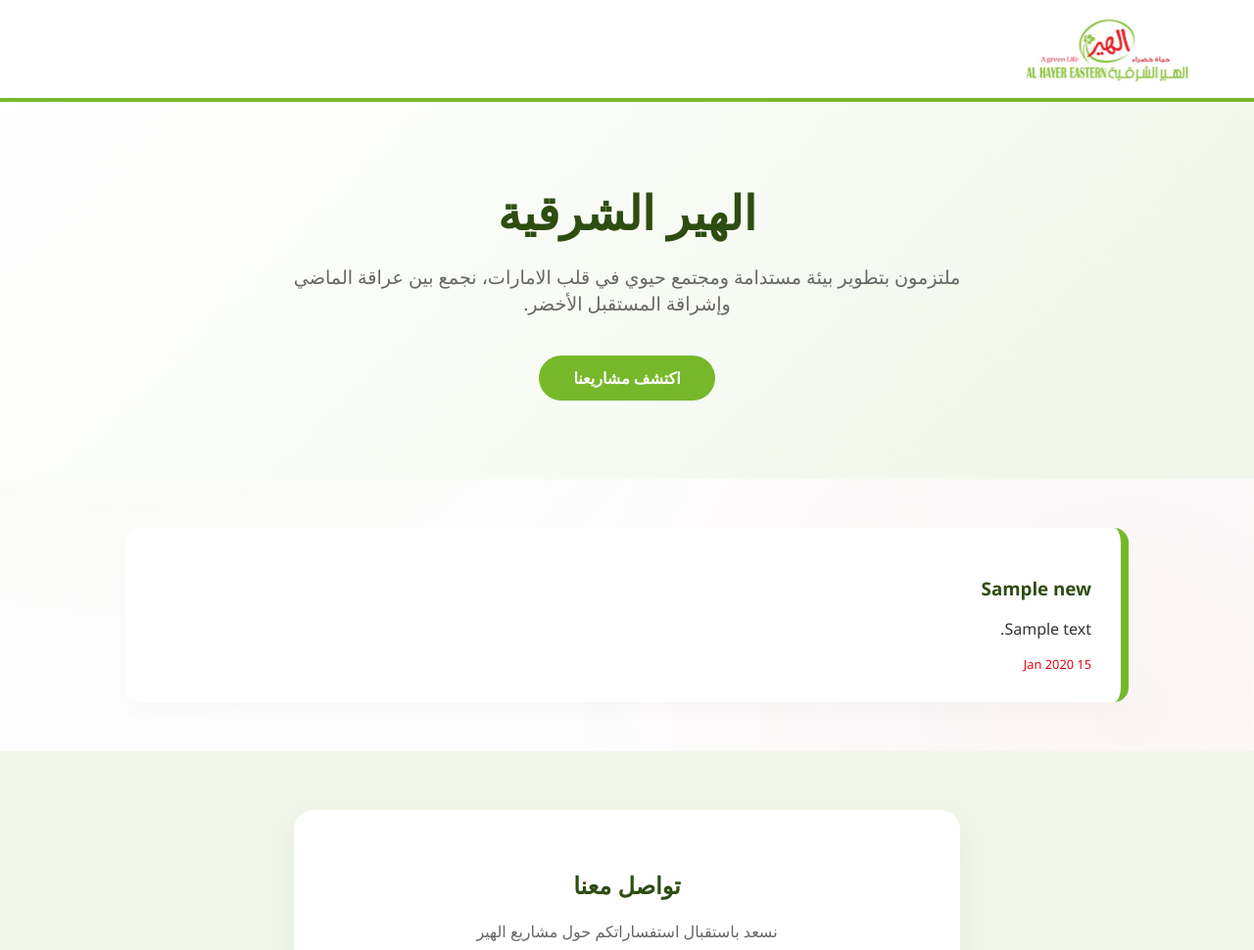
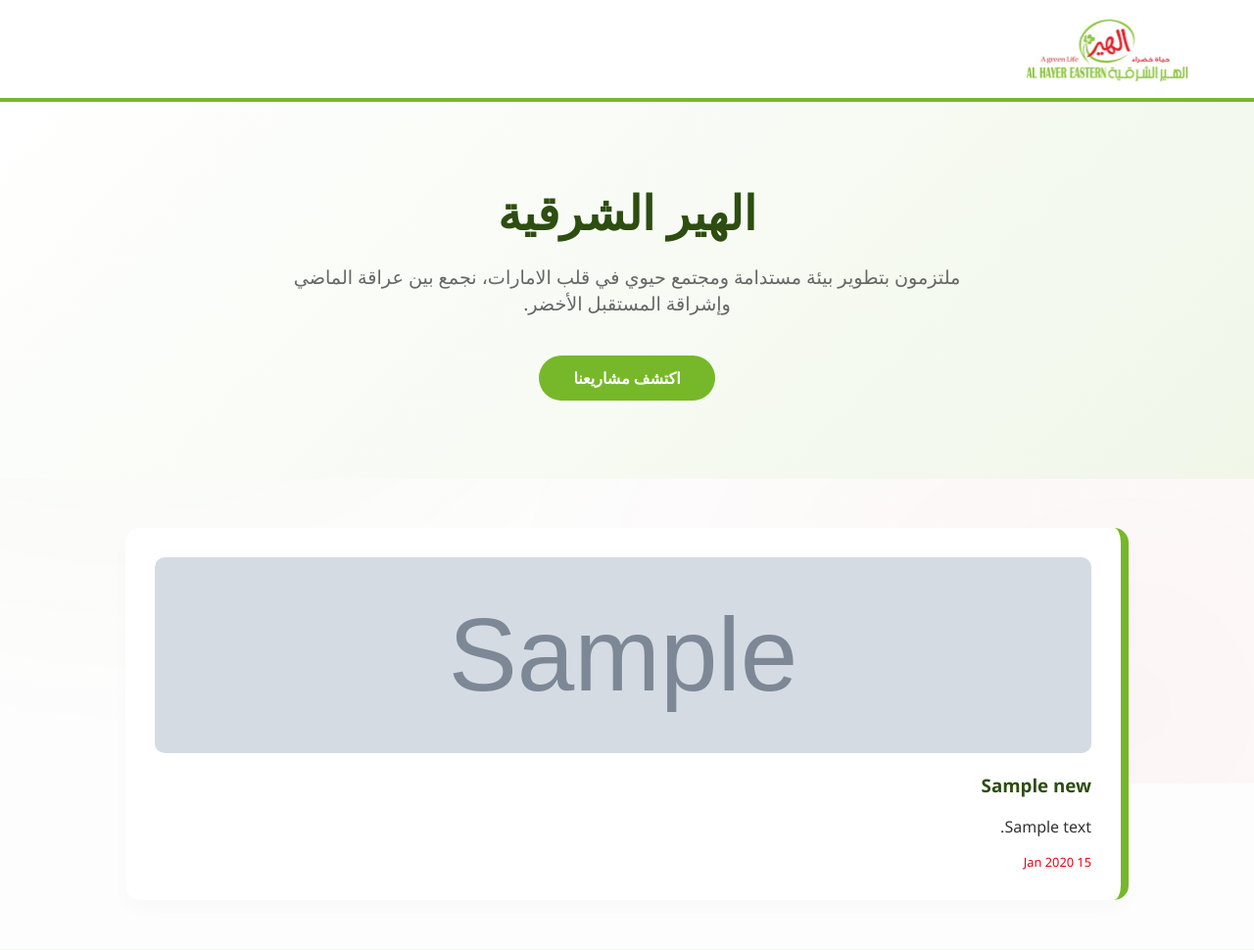
Before and after one commit to marof153-ai/alhayer, a Django app: page / in a window 1280 px wide. Shown: the top 970 px of the page at 98% size. Run offline with Django 4.2, Linux system fonts and the light colour scheme; tables that the repository leaves empty hold one stand-in row (values such as "Sample post"); grey boxes marked "Sample" are stand-in pictures.

Commit message:
تعديل تحميل الصور

```diff
--- a/alhayer_project/alhayer_project/urls.py
+++ b/alhayer_project/alhayer_project/urls.py
@@ -1,10 +1,14 @@
 from django.contrib import admin
 from django.urls import path, include
+from django.conf import settings
+from django.conf.urls.static import static
+
 
 urlpatterns = [
     path('admin/', admin.site.urls), # لوحة تحكم الإدارة الجاهزة
     path('', include('main.urls')),
 ]
+urlpatterns += static(settings.MEDIA_URL, document_root=settings.MEDIA_ROOT)
 # تغيير العنوان المتصدر في صفحة الدخول
 admin.site.site_header = "لوحة تحكم الهير الشرقية"
 
--- a/alhayer_project/main/templates/home.html
+++ b/alhayer_project/main/templates/home.html
@@ -92,17 +92,25 @@
 </div>
 
 <div class="card-container">
-    {% for news in news_list %}
+   {% for news in news_list %}
     <div class="news-card">
-        <h3 style="color: var(--dark-green);">{{ news.title }}</h3>
+        <!-- الجزء المضاف لعرض الصورة -->
+        {% if news.image %}
+            <div style="margin-bottom: 15px;">
+                <img src="{{ news.image.url }}" alt="{{ news.title }}" style="width: 100%; height: 200px; object-fit: cover; border-radius: 10px;">
+            </div>
+        {% endif %}
+
+        <h3 style="color: var(--dark-green); margin-top: 0;">{{ news.title }}</h3>
         <p>{{ news.content|truncatewords:20 }}</p>
         <div style="color: var(--logo-red); font-size: 0.8rem;">{{ news.date_posted|date:"d M Y" }}</div>
     </div>
-    {% empty %}
+{% empty %}
     <div class="news-card" style="text-align: center; border-right-color: #ddd;">
         <p>مرحباً بك في انطلاقة الهير الشرقية الرقمية.</p>
     </div>
-    {% endfor %}
+{% endfor %}
+
 </div>
 <section id="contact" style="padding: 60px 10%; background: #f0f7e9;">
     <div style="background: white; padding: 40px; border-radius: 20px; box-shadow: 0 10px 30px rgba(0,0,0,0.05); max-width: 600px; margin: auto;">
```
